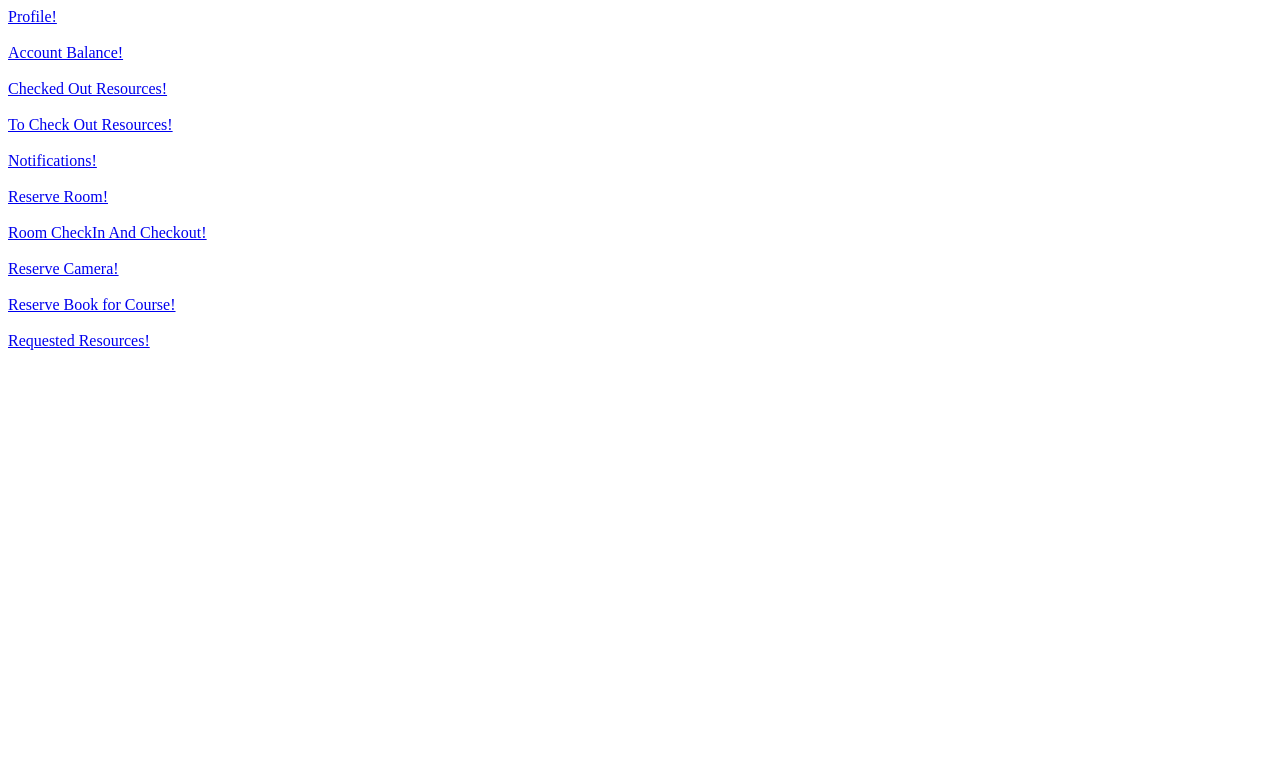
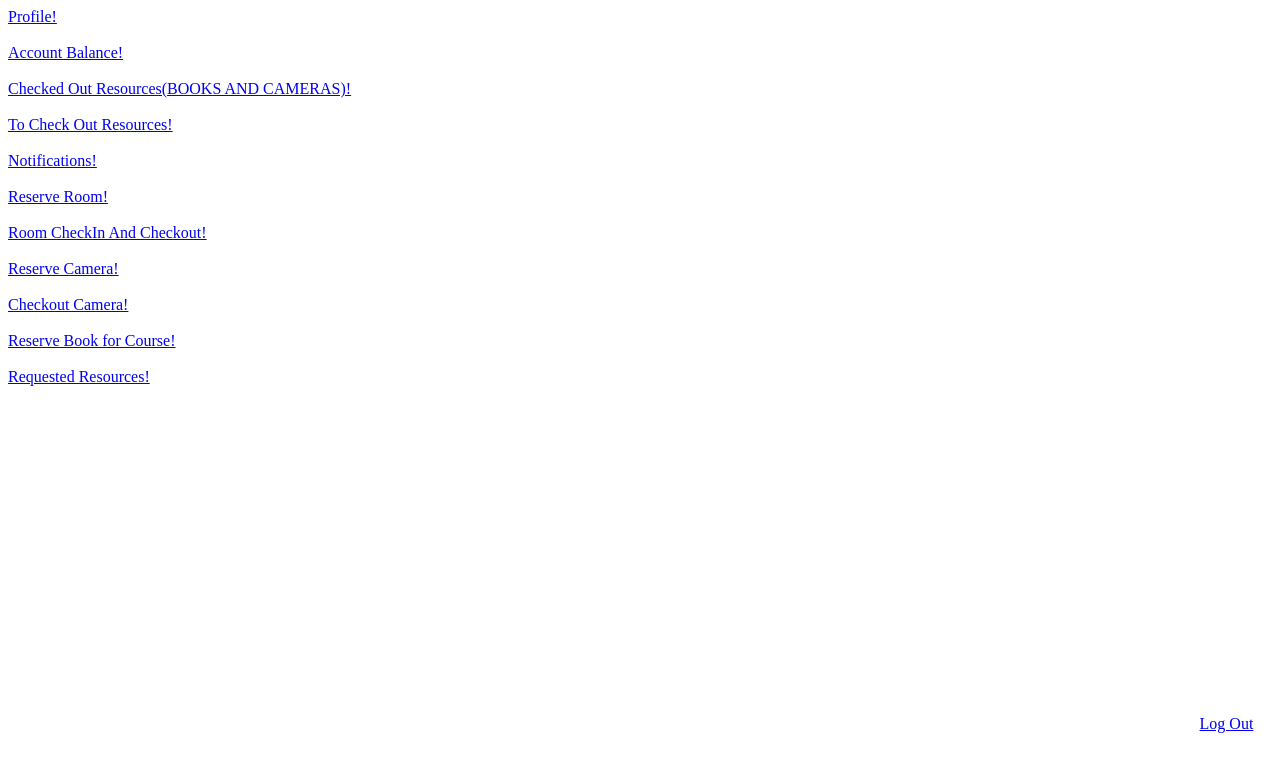
Before and after one commit to AnvyP/NCSULibraries, a PHP site: page /faculty/index.php in a window 1280 px wide. Shown: the top 772 px of the page. Run offline with PHP 8.4, Linux system fonts and the light colour scheme; the visitor is signed in with stand-in values (Sample User, id 1).

Commit message:
added logout to some pages.

```diff
--- a/src/php/connections/LogoutUtil.php
+++ b/src/php/connections/LogoutUtil.php
@@ -1,6 +1,6 @@
 <?php
 
 function logout($path){
-	echo "<span style=\"position: absolute; bottom: 20pt; right: 20pt;\"><a href=\"{$path}Logout.php\">Log Out</a> </span>";
+	echo "<span style=\"position: absolute; bottom: 50pt; right: 20pt;\"><a href=\"{$path}Logout.php\">Log Out</a> </span>";
 }
 ?>
--- a/src/php/login/faculty/HomePage.php
+++ b/src/php/login/faculty/HomePage.php
@@ -22,7 +22,6 @@ $query = "select F.\"UnityId\",F.\"FacultyNo\",F.\"Category\",
 $nextPage = "update/UpdateFacultyInfo.php";
 fetchAndUpdateFacultyInfo($query,$conn,$nextPage);
 
-//session_destroy();
 
 // HINT: Use readonly attribute in input text.
 //Country: <input type="text" name="country" value="Norway" readonly><br>
--- a/src/php/login/faculty/index.php
+++ b/src/php/login/faculty/index.php
@@ -11,7 +11,7 @@ echo "<a href=\"HomePage.php\">Profile!</a>";
 echo "<br> <br>";
 echo "<a href=\"viewPages/AccountBalance.php\">Account Balance!</a>";
 echo "<br> <br>";
-echo "<a href=\"viewPages/CheckedOut.php\">Checked Out Resources!</a>";
+echo "<a href=\"viewPages/CheckedOut.php\">Checked Out Resources(BOOKS AND CAMERAS)!</a>";
 echo "<br> <br>";
 
 echo "<a href=\"../../checkout/faculty/publications/CheckoutPublications.php\">To Check Out Resources!</a>";
@@ -30,6 +30,8 @@ echo "<br> <br>";
 
 echo "<a href=\"viewPages/ReserveCamera.php\">Reserve Camera!</a>";
 echo "<br> <br>";
+echo"<a href=\"viewPages/CheckoutCamera.php\">Checkout Camera!</a>";
+	echo "<br> <br>";
 
 echo "<a href=\"viewPages/ReserveBookForCourse.php\">Reserve Book for Course!</a>";
 echo "<br> <br>";
@@ -38,5 +40,7 @@ echo "<a href=\"viewPages/RequestedResources.php\">Requested Resources!</a>";
 echo "<br> <br>";
 
 
+require_once('../../connections/LogoutUtil.php');
+logout("../../connections/");
 
 ?>
```
